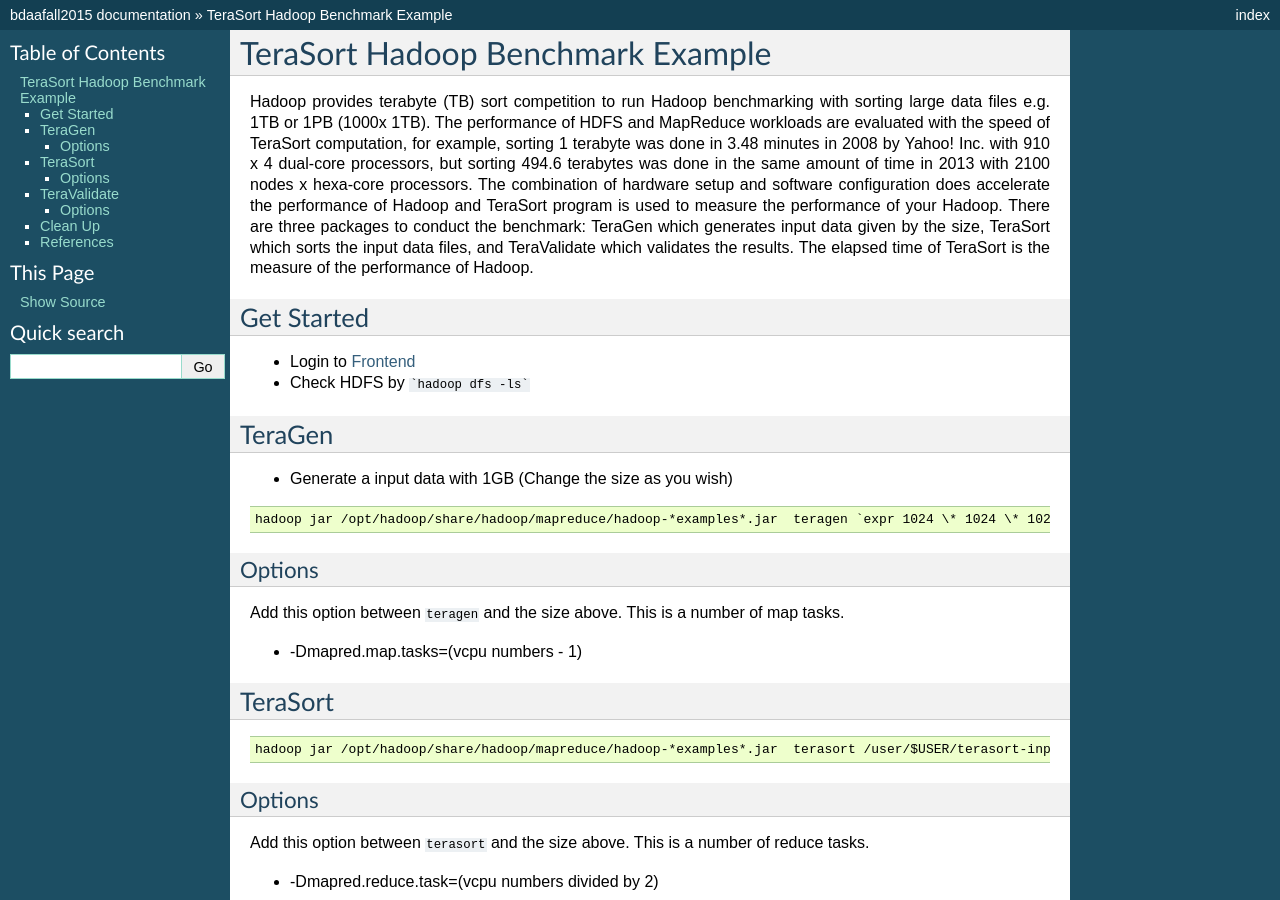
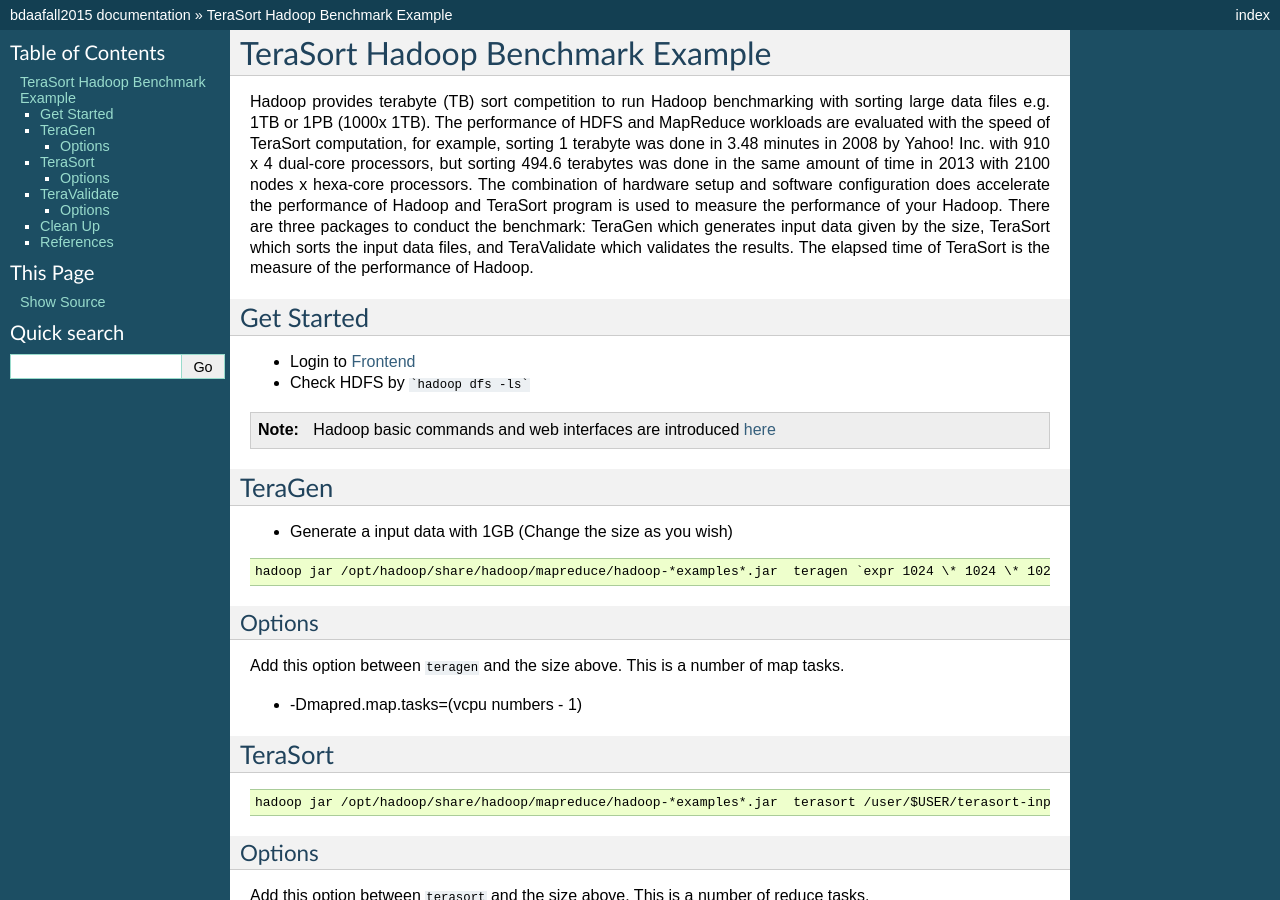
Before and after one commit to cglmoocs/bdaafall2015, a Sphinx documentation site: the page built from docs/source/terasort.rst, in a window 1280 px wide and 900 px high. Built offline with Sphinx 7.4.7, drawn with Linux system fonts in a browser that asks for light colours.

Commit message:
Update terasort.rst

````diff
--- a/docs/source/terasort.rst
+++ b/docs/source/terasort.rst
@@ -21,6 +21,8 @@ Get Started
 
 * Login to :ref:`Frontend <frontend>`
 * Check HDFS by ```hadoop dfs -ls```
+
+.. note:: Hadoop basic commands and web interfaces are introduced :ref:`here <hadoop_basics>`
 
 TeraGen
 -------------------------------------------------------------------------------
````
